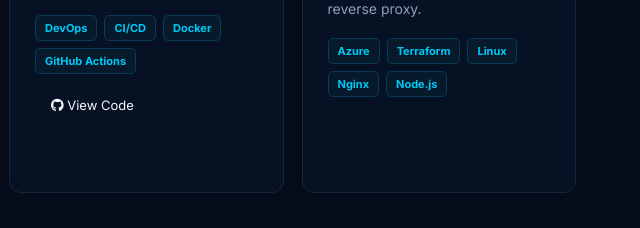
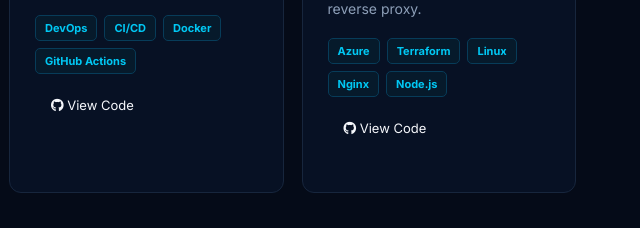
Before and after one commit to rajatyadav9984/devops-portfolio, a plain HTML site: page index.html in a window 1280 px wide. Shown: the part 3752-3980 px from the top of the page, 640-1280 px from the left. Drawn offline with Linux system fonts and the light colour scheme.

Commit message:
Add GitHub repository link for HealthPulse project card

```diff
--- a/index.html
+++ b/index.html
@@ -744,6 +744,11 @@
                 <span>Nginx</span>
                 <span>Node.js</span>
             </div>
+            <div class="project-actions" style="margin-top: 15px; display: flex; gap: 10px;">
+                <a href="https://github.com/rajatyadav9984/healthpulse-project" target="_blank" rel="noopener noreferrer" class="btn secondary" style="padding: 8px 16px; font-size: 13px;">
+                    <i class="fa-brands fa-github"></i> View Code
+                </a>
+            </div>
         </div>
 
     </div>
```
